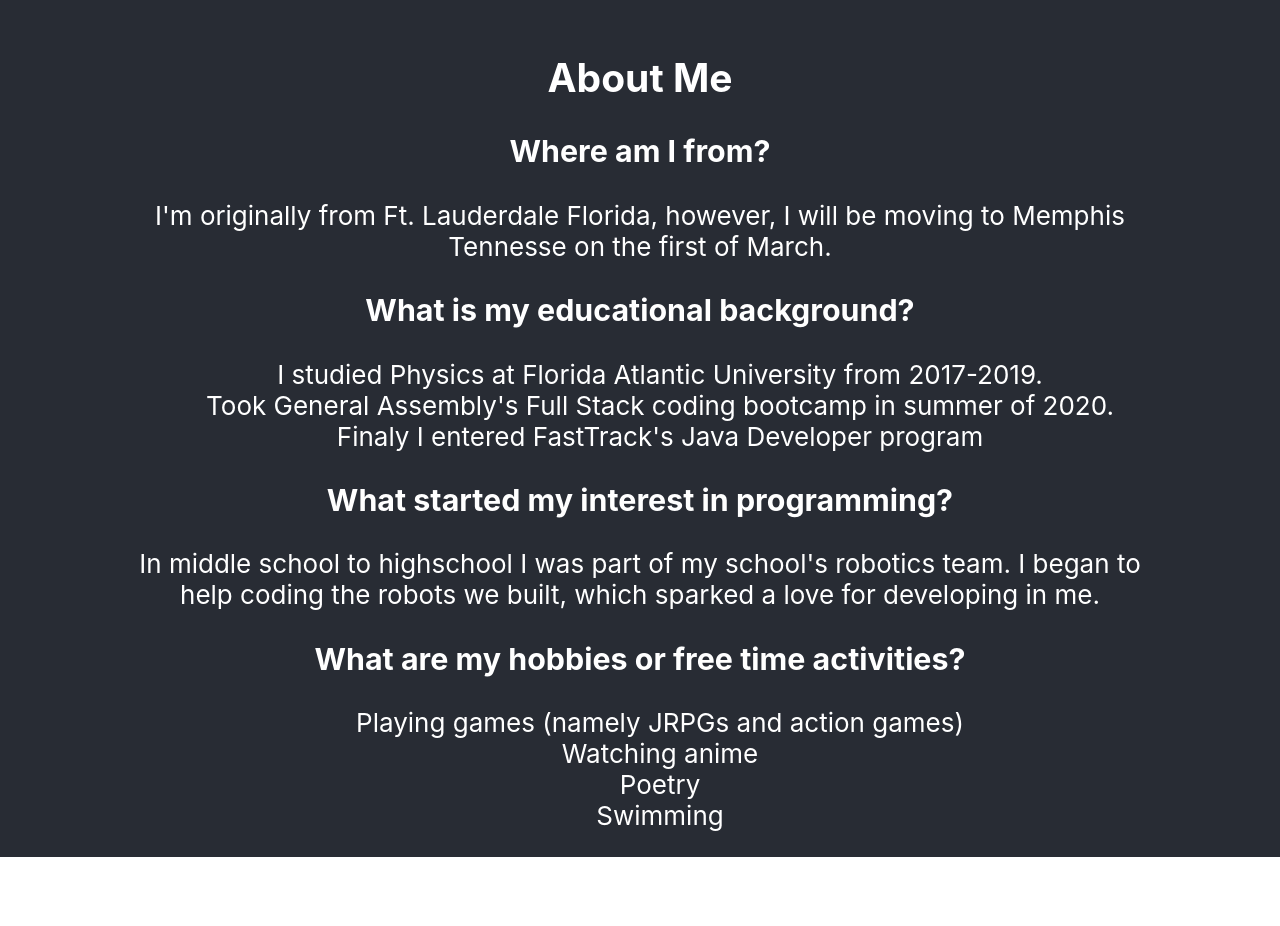
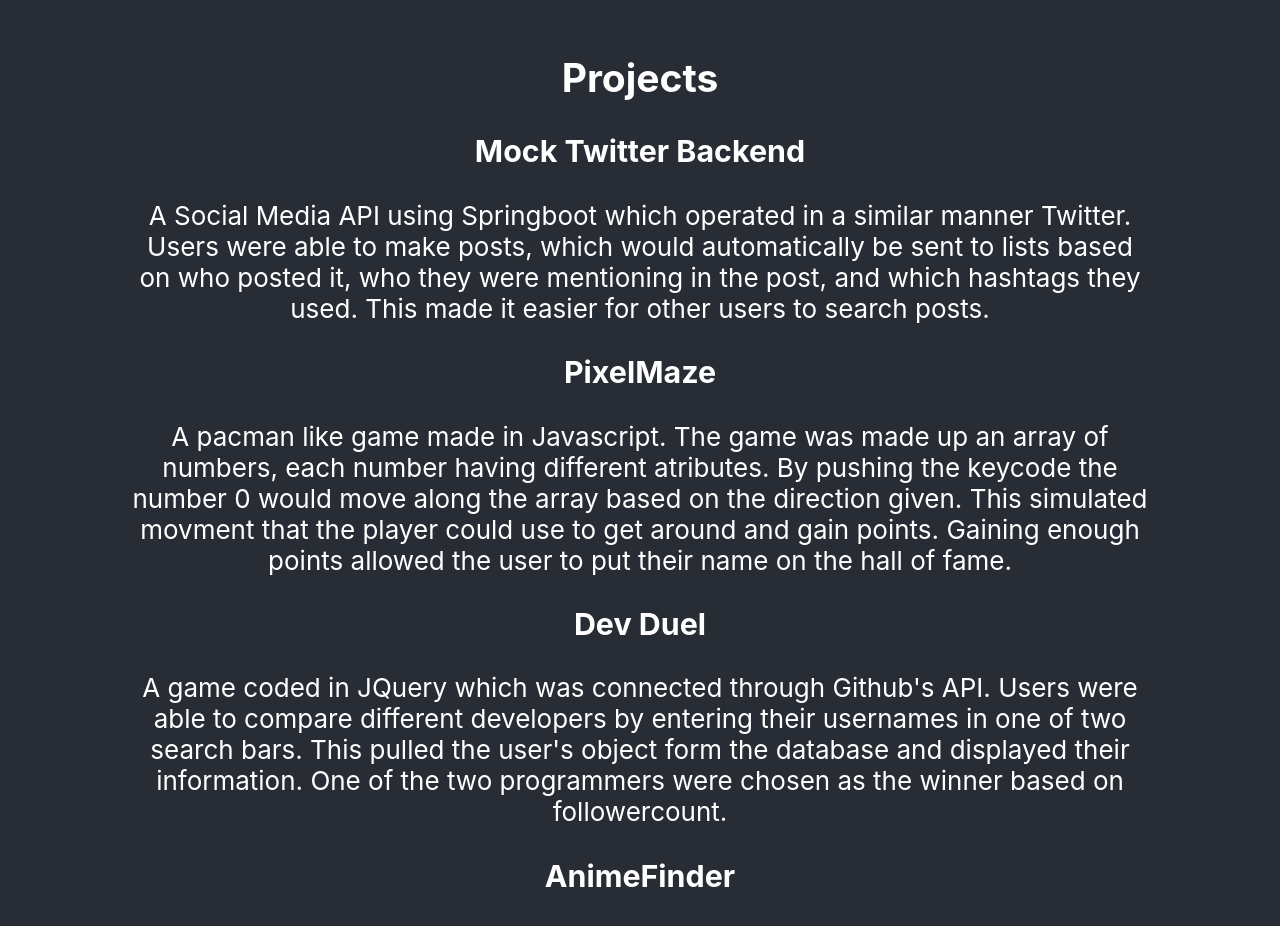
Before and after one commit to ACoolCat/react-assignment-portfolio-ACoolCat, a React (Create React App) app in the folder portfolio/: page / in a window 1280 px wide. Shown: the part 560-1486 px from the top of the page. Before the commit the page ends 1417 px from the top, so only its background shows below. Built offline with nearby package versions, Linux system fonts and the light colour scheme.

Commit message:
projects generated

```diff
--- a/portfolio/src/App.js
+++ b/portfolio/src/App.js
@@ -2,6 +2,7 @@
 import './App.css';
 import Bio from './bio/bio.js';
 import Story from './story/story.js'
+import Projects from './projects/projects.js'
 
 
 
@@ -14,6 +15,7 @@
       <header className="App-header">
         <img src={logo} className="App-logo" alt="logo" />
         <Bio/>
+        <Projects/>
         <Story/>
       </header>
     </div>
--- /dev/null
+++ b/portfolio/src/projects/projects.js
@@ -0,0 +1,20 @@
+function Projects() {
+
+  return (
+    <div className="Projects">
+        <h2>Projects</h2>
+        <div className="container">
+          <h3>Mock Twitter Backend</h3>
+            <dl>A Social Media API using Springboot which operated in a similar manner Twitter. Users were able to make posts, which would automatically be sent to lists based on who posted it, who they were mentioning in the post, and which hashtags they used. This made it easier for other users to search posts.</dl>
+          <h3>PixelMaze</h3>
+            <dl>A pacman like game made in Javascript. The game was made up an array of numbers, each number having different atributes. By pushing the keycode the number 0 would move along the array based on the direction given. This simulated movment that the player could use to get around and gain points. Gaining enough points allowed the user to put their name on the hall of fame.</dl>
+          <h3>Dev Duel</h3>
+            <dl>A game coded in JQuery which was connected through Github's API. Users were able to compare different developers by entering their usernames in one of two search bars. This pulled the user's object form the database and displayed their information. One of the two programmers were chosen as the winner based on followercount.</dl>
+          <h3>AnimeFinder</h3>
+            <dl>A tool coded in Javascript which was connected through MyAnimeList's API. Users were able to find a recommended show to watch by typing a genre they were intersted in the search bar. This caused the API to pull a list of 10 animes with that genre for them to watch. Clicking on the show's poster would cause the information of the show to be displayed.</dl>
+        </div>
+    </div>
+  );
+}
+
+export default Projects;
```
